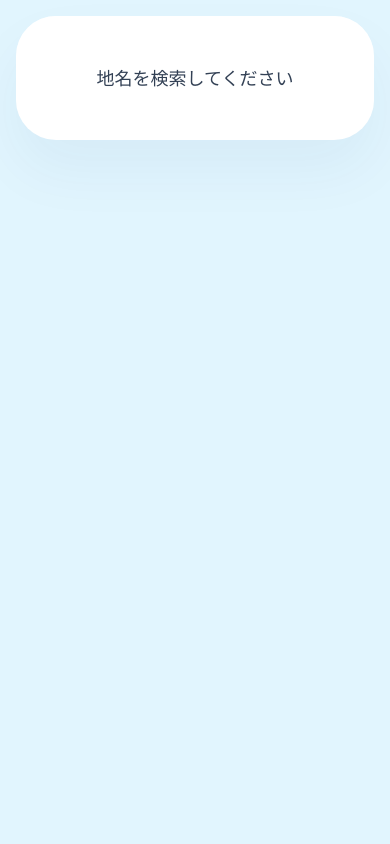
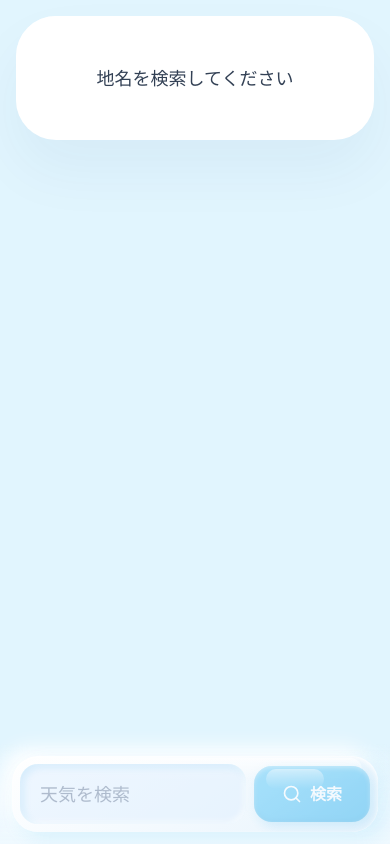
Before and after one commit to ks1590/tenki-navi, a Next.js app: page / in a window 390 px wide. Built offline with nearby package versions, Linux system fonts and the light colour scheme.

Commit message:
モバイル用の検索バーを画面最下部に固定表示

```diff
--- a/components/WeatherDashboard.tsx
+++ b/components/WeatherDashboard.tsx
@@ -50,6 +50,7 @@ export function WeatherDashboard() {
 
   return (
     <div className="container mx-auto p-4 max-w-5xl pb-24 md:pb-4">
+      {/* デスクトップ: 上部に検索バー表示 */}
       <div className="hidden md:block text-center mb-12 mt-2">
         <SearchBar
           onSearch={handleRegionSearch}
@@ -105,6 +106,17 @@ export function WeatherDashboard() {
           </div>
         )}
       </div>
+
+      {/* モバイル: 画面最下部に検索バーを固定表示 */}
+      <div className="fixed bottom-0 left-0 right-0 z-50 p-3 bg-gradient-to-t from-sky-50/95 via-sky-50/80 to-transparent backdrop-blur-md md:hidden">
+        <SearchBar
+          onSearch={handleRegionSearch}
+          isLoading={isGeocoding}
+          error={geocodeError}
+          onClearError={clearGeocodeError}
+          placeholder="天気を検索"
+        />
+      </div>
     </div>
   );
 }
```
